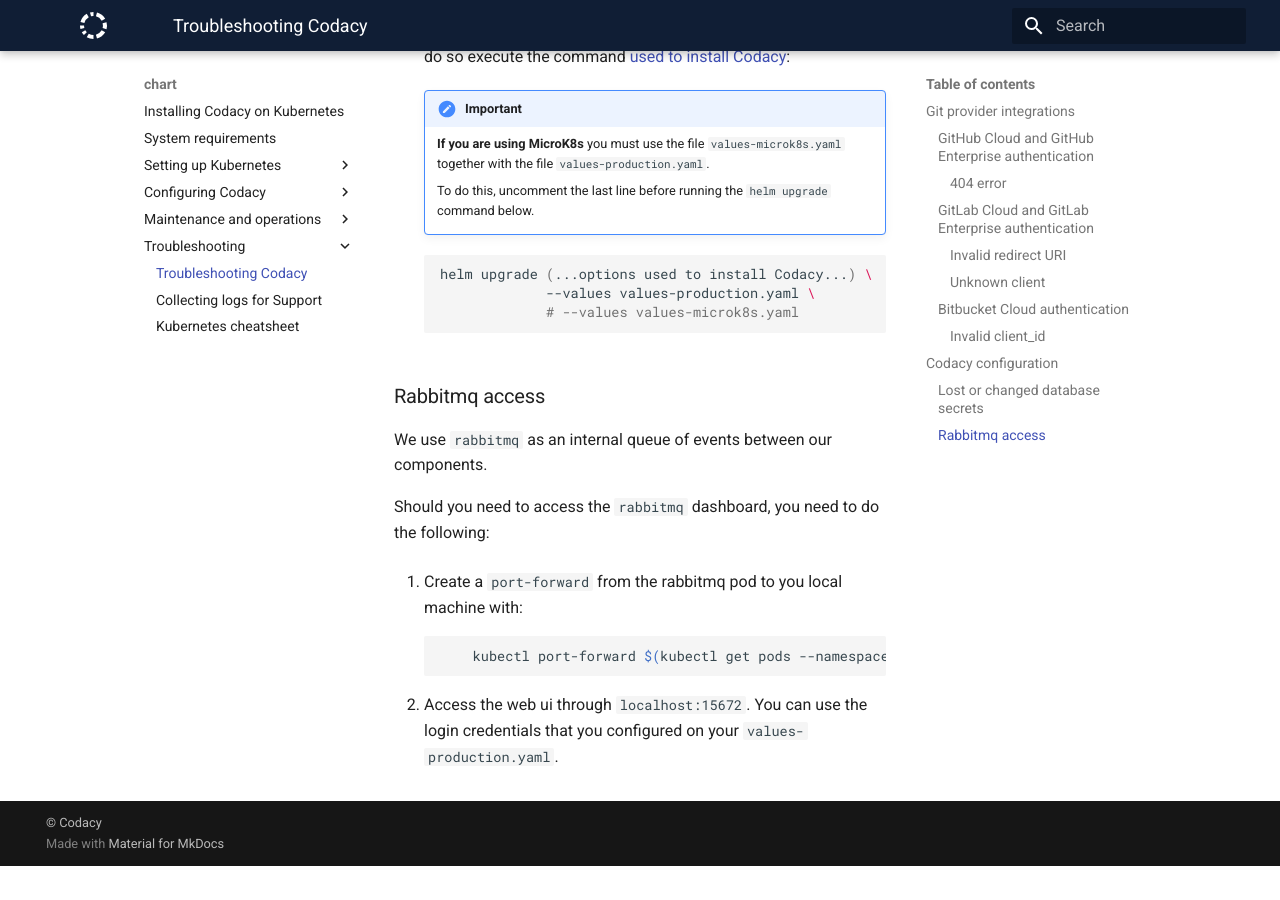
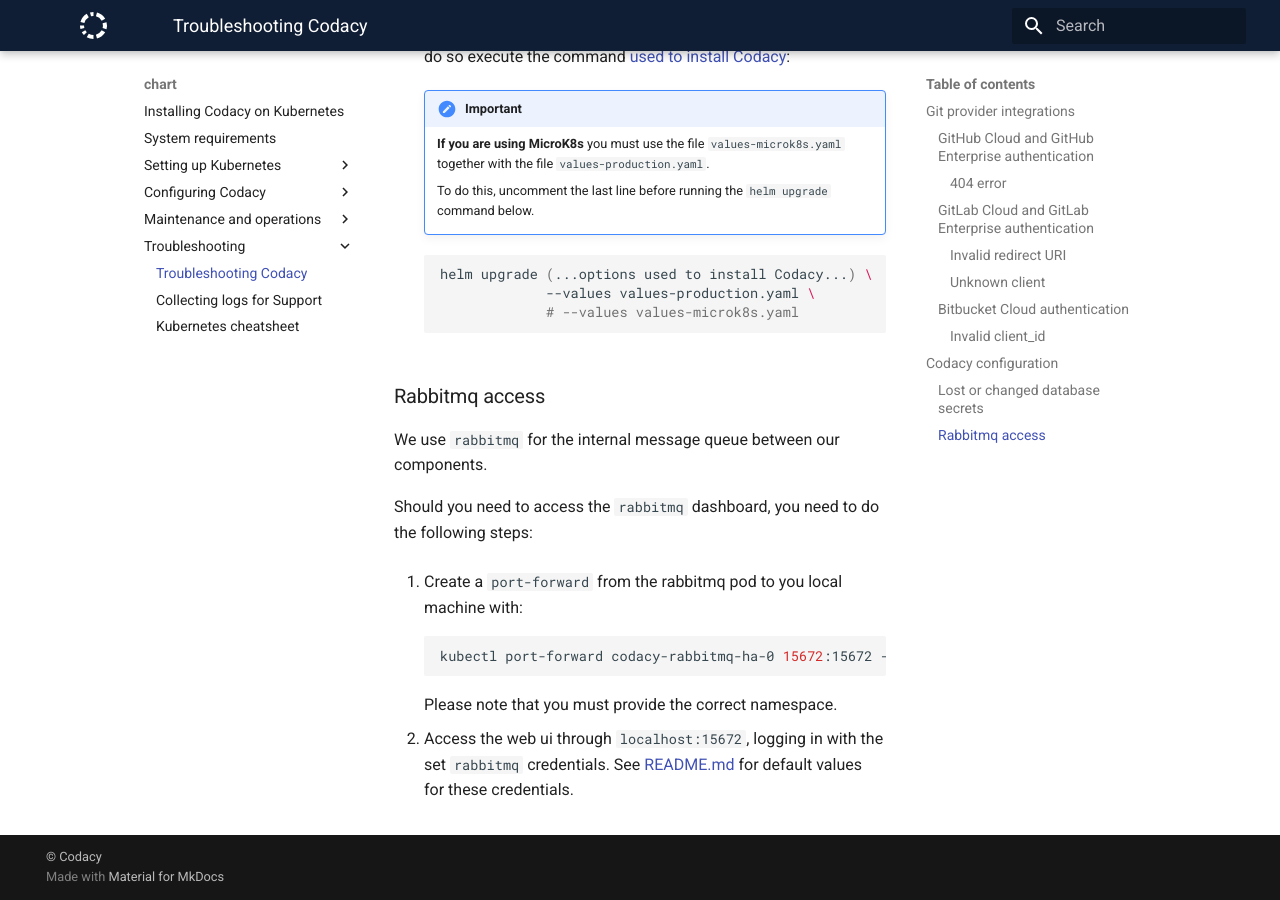
Before and after one commit to codacy/chart, an MkDocs documentation site: the page built from docs/troubleshoot/troubleshoot.md, in a window 1280 px wide and 900 px high, scrolled down 4583 px. Built offline with MkDocs 1.6.1 and Material for MkDocs 9.7.7, drawn with Linux system fonts in a browser that asks for light colours; comment, search, counter and statistics services are not loaded; before the commit the page ends 5449 px from its top, so only the background shows below that.

Commit message:
refactor: Updated troubleshoot and readme

````diff
--- a/docs/troubleshoot/troubleshoot.md
+++ b/docs/troubleshoot/troubleshoot.md
@@ -128,14 +128,16 @@
 
 ### Rabbitmq access
 
-We use `rabbitmq` as an internal queue of events between our components.
+We use `rabbitmq` for the internal message queue between our components.
 
-Should you need to access the `rabbitmq` dashboard, you need to do the following:
+Should you need to access the `rabbitmq` dashboard, you need to do the following steps:
 
 1.  Create a `port-forward` from the rabbitmq pod to you local machine with:
 
     ```bash
-        kubectl port-forward $(kubectl get pods --namespace=$NAMESPACE | grep codacy-rabbitmq-ha-0 | tail -n 1 | awk '{print $1}') 15672:15672 --namespace=$NAMESPACE
+    kubectl port-forward codacy-rabbitmq-ha-0 15672:15672 --namespace=$NAMESPACE
     ```
 
-2.  Access the web ui through `localhost:15672`. You can use the login credentials that you configured on your `values-production.yaml`.
+    Please note that you must provide the correct namespace.
+
+2.  Access the web ui through `localhost:15672`, logging in with the set `rabbitmq` credentials. See [README.md](https://github.com/codacy/chart/blob/master/README.md) for default values for these credentials.
````
Also changed, not shown: README.md (+8 -6 lines), 1 other file.
